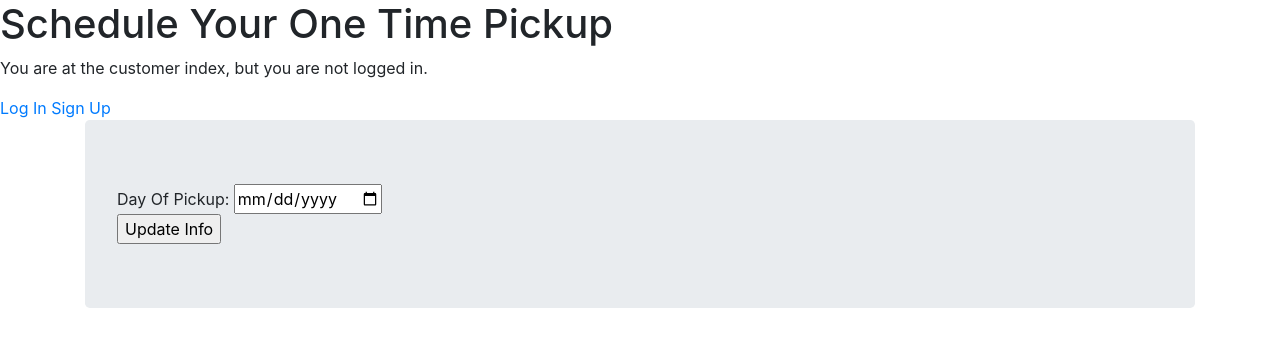
After one commit to GingerGuy93/trash_collector, a Django app: template trash_collector/customers/templates/customers/one_time_pickup.html in a window 1280 px wide. The commit adds this page. Shown: the top 347 px of the page. Run offline with Django 3.2, Linux system fonts and the light colour scheme; the template is opened without the code that fills it, so the values that code supplies are empty; some libraries are stand-ins or nearby versions.

Commit message:
Fully functionality for changing a users pickup day of the week and a one time pick up.

```diff
--- a/trash_collector/customers/templates/customers/change.html
+++ b/trash_collector/customers/templates/customers/change.html
@@ -18,11 +18,8 @@
   <div class="jumbotron">
     <form action="{% url 'customers:change' %}" method="post">
         {% csrf_token %}
-        Name: <input type='text' name='name' id='name'><br>
         Pick Up Day: <input type='text' name='pickup_day' id='pickup_day'><br>
-        Street Address: <input type='text' name='address' id='address'><br>
-        Zip Code: <input type='text' name='zipcode' id='zipcode'><br>
-        <input type="submit" value='Update Info'>
+        <input type="submit" value='Update Pickup Day'>
     </form>
 </div>
 </div>
--- /dev/null
+++ b/trash_collector/customers/templates/customers/one_time_pickup.html
@@ -0,0 +1,27 @@
+{% extends 'base.html' %}
+{# This top line allows this template to utilizing the styling and layout from the base. All your templates should do the same. #}
+
+{% block title %} One Time Pickup {% endblock %}
+
+{% block header %} Schedule Your One Time Pickup {% endblock %}
+
+{% block content %}
+  {% if user.is_authenticated %}
+    Hello Customer {{ user.username }}!
+  {% else %}
+    <p>You are at the customer index, but you are not logged in.</p>
+    <a href="{% url 'login' %}">Log In</a>
+    <a href="{% url 'accounts:register' %}">Sign Up</a>
+
+  {% endif %}
+
+<div class="container">
+  <div class="jumbotron">
+    <form action="{% url 'customers:one_time_pickup' %}" method="post">
+        {% csrf_token %}
+        Day Of Pickup: <input type='date' name='one_time_pickup' id='one_time_pickup'><br>
+        <input type="submit" value='Update Info'>
+    </form>
+</div>
+</div>
+{% endblock %}
--- a/trash_collector/customers/urls.py
+++ b/trash_collector/customers/urls.py
@@ -8,5 +8,6 @@ app_name = "customers"
 urlpatterns = [
     path('', views.index, name="index"),
     path('sign_up/', views.sign_up, name="sign_up"),
-    path('change/', views.change, name='change')
+    path('change/', views.change, name='change'),
+    path('one_time_pickup/', views.one_time_pickup, name='one_time_pickup')
 ]
--- a/trash_collector/employees/views.py
+++ b/trash_collector/employees/views.py
@@ -29,8 +29,6 @@ def create(request):
         return render(request, 'employees/create.html')
 
 
-<<<<<<< HEAD
-=======
 def confirm_pickup(request, customer_id):
     Customer = apps.get_model('customers.Customer')
     customer = Customer.objects.get(pk=customer_id)
@@ -40,4 +38,3 @@ def confirm_pickup(request, customer_id):
         'customer': customer
     }
     return render(request, 'employees/confirm.html', context)
->>>>>>> 1c6bbafbe2752ed08dd6d755b10decc3d51d3383
--- a/trash_collector/templates/base.html
+++ b/trash_collector/templates/base.html
@@ -20,7 +20,10 @@
               <a class="nav-link" href="{% url 'customers:sign_up' %}">Register Account</a>
           </li>
           <li class="nav-item">
-              <a class="nav-link" href="{% url 'customers:change' %}">Edit Account Information</a>
+              <a class="nav-link" href="{% url 'customers:change' %}">Change Pickup Day</a>
+          </li>
+           <li class="nav-item">
+              <a class="nav-link" href="{% url 'customers:one_time_pickup' %}">Schedule One Time Pickup</a>
           </li>
        </ul>
     </nav>
```
Also changed, not shown: trash_collector/customers/views.py (+21 -3 lines).
